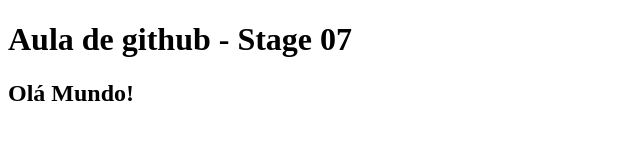
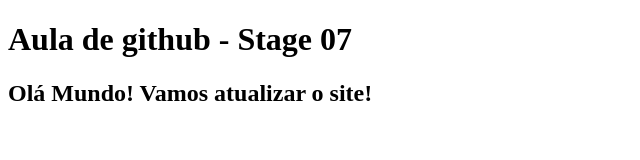
Before and after one commit to ludiemert/Git_Projeto, a plain HTML site: page index.html in a window 1280 px wide. Shown: the whole page, without its empty margins (0-640 px from the left). Drawn offline with Linux system fonts and the light colour scheme.

Commit message:
feat: add content no h2

```diff
--- a/index.html
+++ b/index.html
@@ -10,7 +10,11 @@
     <h1> Aula de github - Stage 07 </h1>
     <h2>
         Olá Mundo!
+
+        Vamos atualizar o site!
     </h2>
+
+
 
 </body>
 </html>
```
